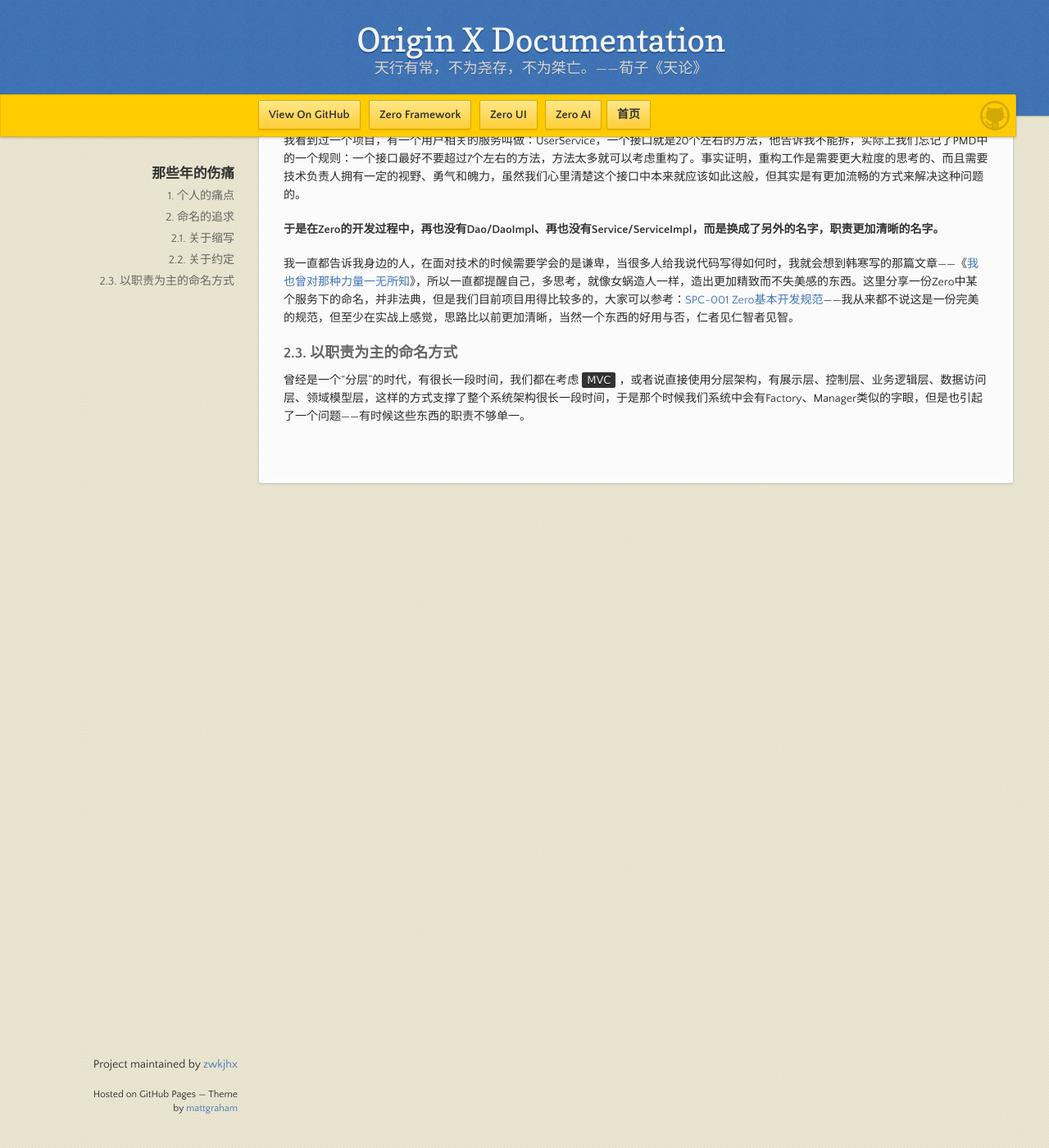
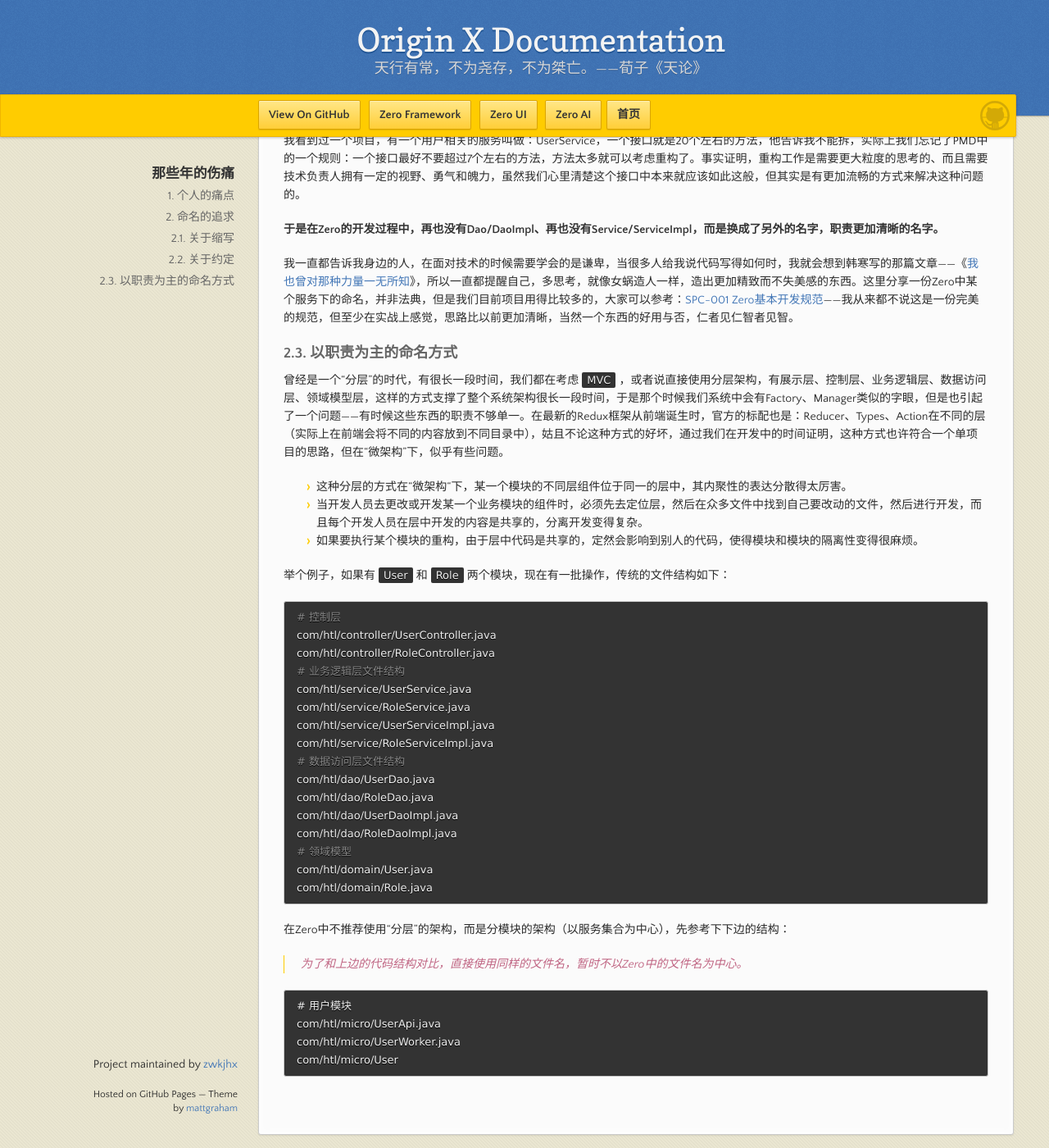
Before and after one commit to zwkjhx/ox-doc, a Jekyll site: the page built from utility-x/1-she-ji-li-nian/uxd-001-ling-ren-fan-suo-de-util.md, in a window 1280 px wide and 1400 px high, scrolled down 1146 px. Shown: the whole window at 82% size. Built offline with Jekyll 4.4.1, drawn with Linux system fonts in a browser that asks for light colours; our own code applies the rules of GitHub Pages for plain Markdown files; before the commit the page ends 1776 px from its top, so only the background shows below that.

Commit message:
Updates utility-x/1-she-ji-li-nian/uxd-001-ling-ren-fan-suo-de-util.md
Auto commit by GitBook Editor

````diff
--- a/utility-x/1-she-ji-li-nian/uxd-001-ling-ren-fan-suo-de-util.md
+++ b/utility-x/1-she-ji-li-nian/uxd-001-ling-ren-fan-suo-de-util.md
@@ -49,4 +49,40 @@ public interface GroupRepository extends JpaRepository<Group, String> {
 
 ### 2.3. 以职责为主的命名方式
 
-曾经是一个“分层”的时代，有很长一段时间，我们都在考虑`MVC`，或者说直接使用分层架构，有展示层、控制层、业务逻辑层、数据访问层、领域模型层，这样的方式支撑了整个系统架构很长一段时间，于是那个时候我们系统中会有Factory、Manager类似的字眼，但是也引起了一个问题——有时候这些东西的职责不够单一。
+曾经是一个“分层”的时代，有很长一段时间，我们都在考虑`MVC`，或者说直接使用分层架构，有展示层、控制层、业务逻辑层、数据访问层、领域模型层，这样的方式支撑了整个系统架构很长一段时间，于是那个时候我们系统中会有Factory、Manager类似的字眼，但是也引起了一个问题——有时候这些东西的职责不够单一。在最新的Redux框架从前端诞生时，官方的标配也是：Reducer、Types、Action在不同的层（实际上在前端会将不同的内容放到不同目录中），姑且不论这种方式的好坏，通过我们在开发中的时间证明，这种方式也许符合一个单项目的思路，但在“微架构”下，似乎有些问题。
+
+* 这种分层的方式在“微架构“下，某一个模块的不同层组件位于同一的层中，其内聚性的表达分散得太厉害。
+* 当开发人员去更改或开发某一个业务模块的组件时，必须先去定位层，然后在众多文件中找到自己要改动的文件，然后进行开发，而且每个开发人员在层中开发的内容是共享的，分离开发变得复杂。
+* 如果要执行某个模块的重构，由于层中代码是共享的，定然会影响到别人的代码，使得模块和模块的隔离性变得很麻烦。
+
+举个例子，如果有`User`和`Role`两个模块，现在有一批操作，传统的文件结构如下：
+
+```shell
+# 控制层
+com/htl/controller/UserController.java
+com/htl/controller/RoleController.java
+# 业务逻辑层文件结构
+com/htl/service/UserService.java
+com/htl/service/RoleService.java
+com/htl/service/UserServiceImpl.java
+com/htl/service/RoleServiceImpl.java
+# 数据访问层文件结构
+com/htl/dao/UserDao.java
+com/htl/dao/RoleDao.java
+com/htl/dao/UserDaoImpl.java
+com/htl/dao/RoleDaoImpl.java
+# 领域模型
+com/htl/domain/User.java
+com/htl/domain/Role.java
+```
+
+在Zero中不推荐使用“分层”的架构，而是分模块的架构（以服务集合为中心），先参考下下边的结构：
+
+> 为了和上边的代码结构对比，直接使用同样的文件名，暂时不以Zero中的文件名为中心。
+
+```
+# 用户模块
+com/htl/micro/UserApi.java
+com/htl/micro/UserWorker.java
+com/htl/micro/User
+```
````
